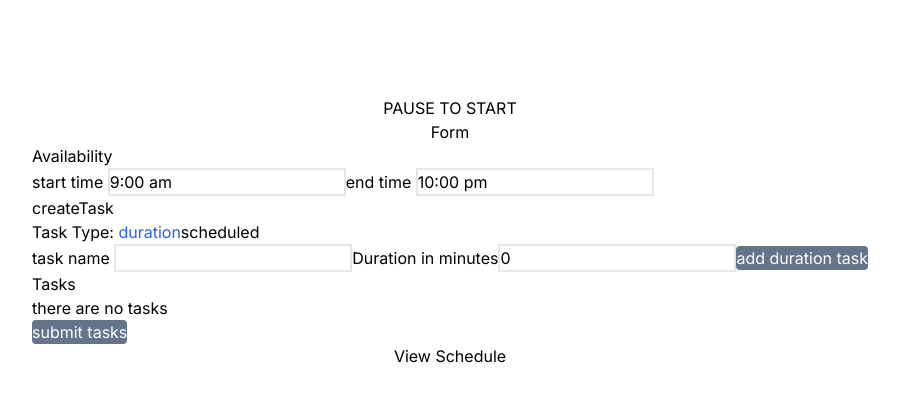
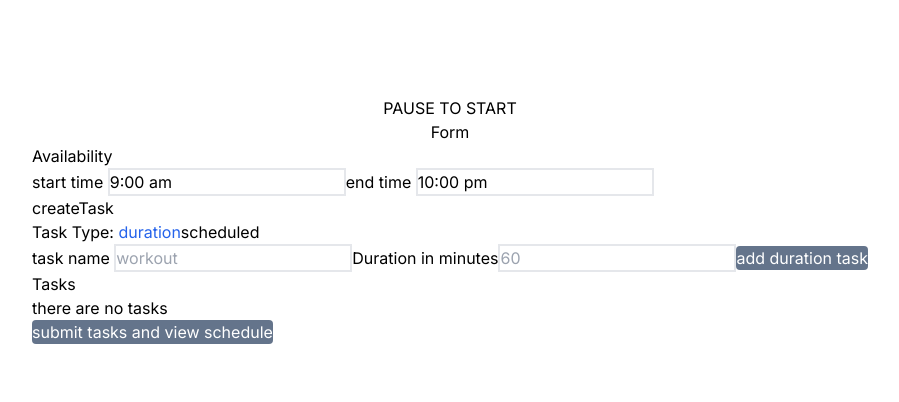
Before and after one commit to Pause-ToStart/p2s-frontend, a Next.js app: page / in a window 1280 px wide. Shown: the top 402 px of the page, without its empty margins (190-1089 px from the left). Built offline with nearby package versions, Linux system fonts and the light colour scheme.

Commit message:
fix task data to match task list mock data type format, send data to schedule page, create new schedule option

```diff
--- a/src/app/generateSchedule.ts
+++ b/src/app/generateSchedule.ts
@@ -1,9 +1,11 @@
+import { TaskTypes } from "./lib/enum/tasktypes";
 export interface Availability {
   startTime: Date;
   endTime: Date;
 }
 
 export interface Task {
+  taskType: TaskTypes;
   name: string;
   duration?: number;
   startTime?: Date;
@@ -11,6 +13,7 @@ export interface Task {
 }
 
 export interface ScheduledTasks {
+  taskType: TaskTypes;
   name: string;
   startTime: Date;
   endTime: Date;
@@ -23,8 +26,8 @@ export function generateSchedule(availability: Availability, tasks: Task[]): Tas
   for (const task of tasks) {
     if (task.startTime && task.endTime) {
       // task fits within availability and doesn't overlap existing tasks
-      if (isTaskValid(task.startTime, task.endTime,availability, scheduledTasks)) {
-        scheduledTasks.push({ name: task.name, startTime: task.startTime, endTime: task.endTime});
+      if (isTaskValid(task.startTime, task.endTime, availability, scheduledTasks)) {
+        scheduledTasks.push({taskType: TaskTypes.scheduled, name: task.name, startTime: task.startTime, endTime: task.endTime});
       } else {
           // later on we can return the unscheduledTasks
         console.warn(`Task '${task.name}' conflicts with availability or other tasks.`);
@@ -62,20 +65,10 @@ function scheduleTaskWithDuration(task: Task, availability: Availability, schedu
 
     if(isTaskValid(startTime, endTime, availability, scheduledTasks))
       {
-        const newScheduledTask = {name: task.name, startTime, endTime}
+        const newScheduledTask = {taskType: TaskTypes.scheduled, name: task.name, startTime, endTime}
         return newScheduledTask;
     }
    }
 
   return null
 }
-
-
-
-  // TODO: export to lib file
-export function formatTime(date: Date): string {
-  const hours = date.getHours() % 12 || 12;
-  const minutes = date.getMinutes().toString().padStart(2, "0");
-  const indicator = date.getHours() >= 12 ? "PM" : "AM";
-  return `${hours}:${minutes} ${indicator}`;
-  }
--- /dev/null
+++ b/src/app/lib/enum/tasktypes.ts
@@ -0,0 +1,4 @@
+export const enum TaskTypes {
+    duration = 'duration',
+    scheduled = 'scheduled'
+}
--- /dev/null
+++ b/src/app/lib/tasks.ts
@@ -0,0 +1,6 @@
+export const unscheduledTasks = [];
+
+export const availabilityTime = {
+    startTime: null,
+    endTime: null
+}
--- /dev/null
+++ b/src/app/lib/time-conversion.ts
@@ -0,0 +1,30 @@
+export const convertMinutesDurationToMillisecondsDuration = (minutesDuration) => {
+    return minutesDuration * 60 * 1000
+}
+
+export const convertStringtoDateTime = (timeString, day) => {
+    const addDays = (date, days) => {
+        const newDate = new Date(date)
+        newDate.setDate(date.getDate() + days)
+        return newDate
+    }
+    const [time, indicator] = timeString.split(" ")
+    let [h, m] = time.split(":")
+    if (indicator == "pm") {
+        h = parseInt(h) + 12
+    }
+    const currentDate = new Date()
+    currentDate.setHours(h,m)
+    if(day.tomorrow) {
+        const tomorrowsDate = addDays(currentDate, 1)
+        return tomorrowsDate
+    }
+    else return currentDate
+}
+
+  export function formatTime(date: Date): string {
+    const hours = date.getHours() % 12 || 12;
+    const minutes = date.getMinutes().toString().padStart(2, "0");
+    const indicator = date.getHours() >= 12 ? "PM" : "AM";
+    return `${hours}:${minutes} ${indicator}`;
+    }
--- a/src/app/page.tsx
+++ b/src/app/page.tsx
@@ -1,5 +1,4 @@
 import React from "react";
-import Link from "next/link";
 import Form from "../components/Form/Form";
 
 export default function Home() {
@@ -7,7 +6,6 @@ export default function Home() {
       <div className="flex flex-col items-center justify-between p-24">
         <p>PAUSE TO START</p>
         <Form/>
-        <Link href="/schedule">View Schedule</Link>
       </div>
   );
 }
--- a/src/components/Form/Form.tsx
+++ b/src/components/Form/Form.tsx
@@ -1,38 +1,44 @@
 'use client'
 import { useState } from "react";
 import React from 'react'
-import { Task, Availability, ScheduledTasks } from "../../app/generateSchedule";
+import { useRouter } from "next/navigation";
+import { Task, Availability, ScheduledTasks, generateSchedule } from "../../app/generateSchedule";
+import { convertStringtoDateTime } from "../../app/lib/time-conversion";
+import { formatTime } from "../../app/lib/time-conversion";
+import { TaskTypes } from "../../app/lib/enum/tasktypes";
+import Link from "next/link";
+import { unscheduledTasks, availabilityTime } from "../../app/lib/tasks";
+// TODO: availability time left
+// TODO: enforce user to input proper date time format
 
 const Form = () => {
-    // TODO: constraints for today, current time vs past time
-    // TODO: availability time left
-    // TODO: set placeholders for input
-    // TODO: reset input once task is submitted OR user switches to another task type
+    const router = useRouter()
+    const enum TimeShown {
+        current,
+        tomorrow
+    }
 
-    const enum taskTypes {
-        duration = 'duration', scheduled = 'scheduled'
-    }
-    const [availability, setAvailability] = useState({
+    const [availabilityForm, setAvailabilityForm] = useState({
         startTime: "9:00 am",
         endTime: "10:00 pm"
     })
-    const [durationTask, setDurationTask] = useState({
-        type: taskTypes.duration,
+    const [durationTaskForm, setDurationTaskForm] = useState({
+        type: TaskTypes.duration,
         name: "",
-        duration: "0"
+        duration: ""
     })
-    const [scheduledTask, setScheduledTask] = useState({
-        type: taskTypes.scheduled,
+    const [scheduledTaskForm, setScheduledTaskForm] = useState({
+        type: TaskTypes.scheduled,
         name: "",
         startTime: "",
         endTime: "",
     })
     const [taskList, setTaskList] = useState([])
-    const [activeTaskTab, setActiveTaskTab] = useState<taskTypes>(taskTypes.duration)
+    const [activeTaskTab, setActiveTaskTab] = useState<TaskTypes>(TaskTypes.duration)
 
     const handleAvailabilityChange = (e) =>
         {
-            setAvailability((prevState) => ({...prevState, [e.target.name]: e.target.value}))
+            setAvailabilityForm((prevState) => ({...prevState, [e.target.name]: e.target.value}))
         }
 
     const renderAvailability = () => {
@@ -40,65 +46,81 @@ const Form = () => {
             <>
             <div>Availability</div>
             <label>start time </label>
-            <input className="border-2" type="text" name="startTime" value={availability.startTime} onChange={handleAvailabilityChange}/>
+            <input className="border-2" type="text" name="startTime" placeholder="9:00 am" value={availabilityForm.startTime} onChange={handleAvailabilityChange}/>
             <label>end time </label>
-            <input className="border-2" type="text" name="endTime" value={availability.endTime} onChange={handleAvailabilityChange}/>
+            <input className="border-2" type="text" name="endTime" placeholder="10:00 pm"value={availabilityForm.endTime} onChange={handleAvailabilityChange}/>
             </>
         )
 
     }
 
+    const addTaskToList = (taskType) => {
+        let task = {}
+
+        switch(taskType) {
+            case TaskTypes.duration:
+                task = {
+                    type: durationTaskForm.type,
+                    name: durationTaskForm.name,
+                    duration: parseInt(durationTaskForm.duration)
+                }
+                setTaskList((prevList) => prevList.concat(task))
+                setDurationTaskForm({...durationTaskForm, name:"", duration:""})
+                break;
+            case TaskTypes.scheduled:
+                task = {
+                    type: scheduledTaskForm.type,
+                    name: scheduledTaskForm.name,
+                    startTime: convertStringtoDateTime(scheduledTaskForm.startTime, TimeShown.tomorrow),
+                    endTime: convertStringtoDateTime(scheduledTaskForm.endTime, TimeShown.tomorrow)
+                }
+                setTaskList((prevList) => prevList.concat(task))
+                setScheduledTaskForm({...scheduledTaskForm, name: "", startTime: "", endTime: ""})
+                break;
+        }
+    }
+
     const handleDurationTaskChange = (e) => {
-        setDurationTask((prevState) => ({...prevState, [e.target.name]: e.target.value}))
+        setDurationTaskForm((prevState) => ({...prevState, [e.target.name]: e.target.value}))
     }
 
     const renderDurationTask = () => {
         return (
             <div>
             <label>task name </label>
-            <input className="border-2" type="text" name="name" value={durationTask.name} onChange={handleDurationTaskChange}/>
+            <input className="border-2" type="text" name="name" placeholder="workout" value={durationTaskForm.name} onChange={handleDurationTaskChange}/>
             <label>Duration in minutes</label>
-            <input className="border-2" type="text" name="duration" value={durationTask.duration} onChange={handleDurationTaskChange}></input>
+            <input className="border-2" type="text" name="duration" placeholder="60" value={durationTaskForm.duration} onChange={handleDurationTaskChange}></input>
             <button className="bg-slate-500 text-white rounded" onClick={(e) => {e.preventDefault()
-                const task  = {
-                    type: durationTask.type,
-                    name: durationTask.name,
-                    duration: durationTask.duration
-                }
-                setTaskList((prevList) => prevList.concat(task))
+                addTaskToList(TaskTypes.duration)
             }}>add duration task</button>
             </div>
         )
     }
 
     const handleScheduledTaskChange = (e) => {
-        setScheduledTask((prevState) => ({...prevState, [e.target.name]: e.target.value}))
+        setScheduledTaskForm((prevState) => ({...prevState, [e.target.name]: e.target.value}))
     }
 
     const renderScheduledTask = () => {
         return(
             <div>
             <label>Task name </label>
-            <input className="border-2" type="text" name="name" value={scheduledTask.name} onChange={handleScheduledTaskChange}/>
+            <input className="border-2" type="text" name="name" placeholder="workout" value={scheduledTaskForm.name} onChange={handleScheduledTaskChange}/>
             <label>Start Time</label>
-            <input className="border-2" type="text" name="startTime" value={scheduledTask.startTime} onChange={handleScheduledTaskChange}></input>
+            <input className="border-2" type="text" name="startTime" placeholder="3:00 pm" value={scheduledTaskForm.startTime} onChange={handleScheduledTaskChange}></input>
             <label>End Time</label>
-            <input className="border-2" type="text" name="endTime" value={scheduledTask.endTime} onChange={handleScheduledTaskChange}></input>
-            <button className="bg-slate-500 text-white rounded" onClick={(e) => {e.preventDefault()
-                const task = {
-                    type: scheduledTask.type,
-                    name: scheduledTask.name,
-                    startTime: scheduledTask.startTime,
-                    endTime: scheduledTask.endTime
-                }
-                setTaskList((prevList) => prevList.concat(task))
+            <input className="border-2" type="text" name="endTime" placeholder="3:30 pm" value={scheduledTaskForm.endTime} onChange={handleScheduledTaskChange}></input>
+            <button className="bg-slate-500 text-white rounded" onClick={(e) => {
+                e.preventDefault()
+                addTaskToList(TaskTypes.scheduled)
             }}>add scheduled task</button>
             </div>
         )
     }
 
     const renderCreateTask = () => {
-        const tabs = [taskTypes.duration, taskTypes.scheduled]
+        const tabs = [TaskTypes.duration, TaskTypes.scheduled]
 
         return (
         <>
@@ -113,7 +135,7 @@ const Form = () => {
                 )
             })}
         </div>
-        {activeTaskTab === taskTypes.duration ? renderDurationTask() :renderScheduledTask()}
+        {activeTaskTab === TaskTypes.duration ? renderDurationTask() :renderScheduledTask()}
         </>
         )
 
@@ -134,9 +156,9 @@ const Form = () => {
                         <div key={`task-list-item-${index}`}>
                             <span>{`Type: ${task.type} - `}</span>
                             <span>{`Name: ${task.name} - `}</span>
-                            {task.type === taskTypes.duration ?
+                            {task.type === TaskTypes.duration ?
                                 <span>{`duration: ${task.duration}`}</span>
-                                : <><span>{`start time: ${task.startTime}`}</span> <span>{`end time: ${task.endTime}`}</span></>
+                                : <><span>{`start time: ${formatTime(task.startTime)}`}</span> <span>{`end time: ${formatTime(task.endTime)}`}</span></>
                             }
                         </div>
                     )
@@ -154,12 +176,10 @@ const Form = () => {
     }
 
     const handleSubmitTasks = () => {
-        // TODO:
-        /*
-        resets form
-        converts string formats to date formats
-        displays schedule
-        */
+        availabilityTime.startTime = convertStringtoDateTime(availabilityForm.startTime, TimeShown.tomorrow)
+        availabilityTime.endTime = convertStringtoDateTime(availabilityForm.endTime, TimeShown.tomorrow)
+        unscheduledTasks.push(...taskList)
+        router.push('/schedule')
     }
 
     return (
@@ -169,7 +189,12 @@ const Form = () => {
             {renderAvailability()}
             {renderCreateTask()}
             {renderTaskList()}
-            <button className="bg-slate-500 text-white rounded">submit tasks</button>
+            <button className="bg-slate-500 text-white rounded"
+                onClick={(e) => {
+                    e.preventDefault()
+                    handleSubmitTasks()
+                }}>submit tasks and view schedule
+            </button>
         </form>
         </>
     )
```
Also changed, not shown: src/app/lib/placeholder-data.ts (+8 -2 lines), src/app/schedule/page.tsx (+15 -5 lines).
